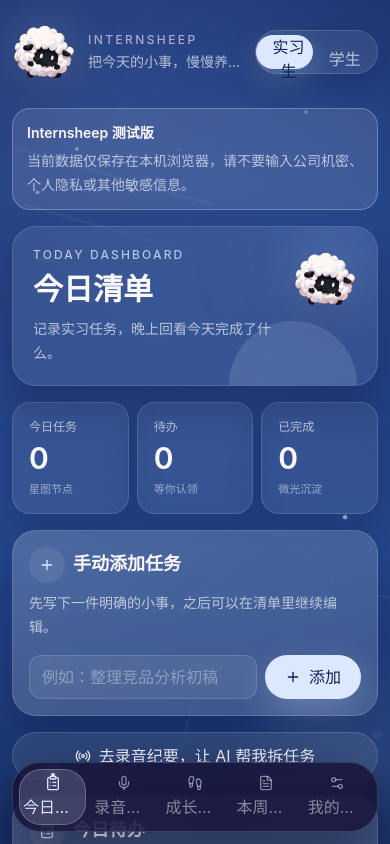
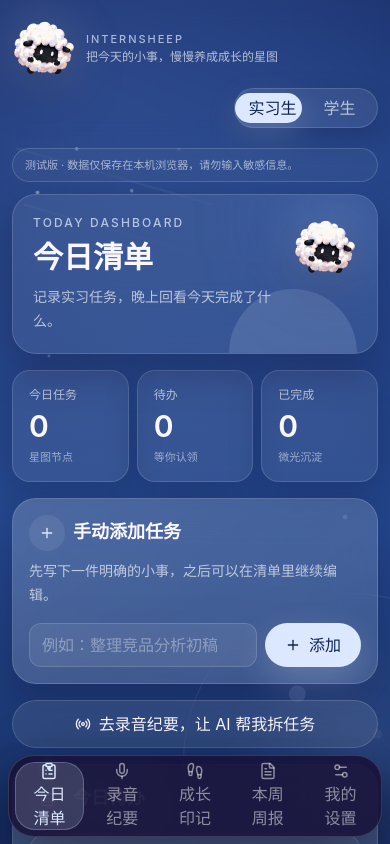
Before and after one commit to LYN-Christina/Internsheep, a Next.js app: page / in a window 390 px wide. Shown: the top 844 px of the page. Built offline with nearby package versions, Linux system fonts and the light colour scheme.

Commit message:
Fix mobile navigation layout

```diff
--- a/app/page.tsx
+++ b/app/page.tsx
@@ -834,31 +834,37 @@
   }
 
   return (
-    <main className="relative mx-auto flex min-h-screen max-w-4xl flex-col gap-4 px-3 pb-[calc(6.75rem+env(safe-area-inset-bottom))] pt-3 transition-colors duration-300 sm:px-4 sm:pb-[calc(7.5rem+env(safe-area-inset-bottom))] sm:pt-5">
+    <main className="relative mx-auto flex min-h-screen max-w-4xl flex-col gap-3 px-3 pb-[calc(6.5rem+env(safe-area-inset-bottom))] pt-2 transition-colors duration-300 sm:gap-4 sm:px-4 sm:pb-[calc(7.5rem+env(safe-area-inset-bottom))] sm:pt-5">
       <div aria-hidden="true" className="cosmic-ornaments" />
       <span aria-hidden="true" className="twinkle-star left-[78%] top-[13%]" />
       <span aria-hidden="true" className="twinkle-star left-[12%] top-[42%]" />
       <span aria-hidden="true" className="twinkle-star left-[88%] top-[61%]" />
       <header className="sticky top-0 z-10 -mx-3 px-3 py-2 backdrop-blur-sm sm:-mx-4 sm:px-4">
-        <div className="mx-auto flex max-w-4xl items-center justify-between gap-3">
-          <div className="flex min-w-0 items-center gap-3">
+        <div className="mx-auto flex max-w-4xl flex-col gap-2 sm:flex-row sm:items-center sm:justify-between sm:gap-3">
+          <div className="flex min-w-0 items-center gap-2.5 sm:gap-3">
             <CompanionMark />
             <div className="min-w-0">
-              <p className="text-xs font-medium uppercase tracking-[0.2em] text-[rgba(231,214,238,0.7)]">
+              <p className="text-[11px] font-medium uppercase tracking-[0.18em] text-[color-mix(in_srgb,var(--primary)_72%,transparent)] sm:text-xs sm:tracking-[0.2em]">
                 Internsheep
               </p>
-              <p className="mt-1 truncate text-sm text-[var(--muted-foreground)]">
+              <p className="mt-0.5 max-w-[13rem] truncate text-xs text-[var(--muted-foreground)] sm:mt-1 sm:max-w-none sm:text-sm">
                 把今天的小事，慢慢养成成长的星图
               </p>
             </div>
           </div>
-          <RoleSwitcher role={role} onSwitchRole={switchRole} />
+          <div className="flex justify-end sm:block">
+            <RoleSwitcher role={role} onSwitchRole={switchRole} />
+          </div>
         </div>
       </header>
 
       <Toast message={errorMessage} />
 
-      <NoticeBanner tone="accent">
+      <p className="rounded-[var(--radius-pill)] border border-[color-mix(in_srgb,var(--primary)_18%,transparent)] bg-[rgba(255,255,255,0.045)] px-3 py-1.5 text-[11px] leading-5 text-[rgba(255,255,255,0.58)] backdrop-blur-xl sm:text-xs">
+        测试版 · 数据仅保存在本机浏览器，请勿输入敏感信息。
+      </p>
+
+      <NoticeBanner className="hidden" tone="accent">
         <p className="font-semibold text-[var(--foreground)]">Internsheep 测试版</p>
         <p className="mt-1">
           当前数据仅保存在本机浏览器，请不要输入公司机密、个人隐私或其他敏感信息。
--- a/components/navigation/BottomNav.tsx
+++ b/components/navigation/BottomNav.tsx
@@ -15,30 +15,30 @@
 
 const items: Array<{
   view: AppView;
-  label: string;
+  labelLines: [string, string];
   icon: typeof ClipboardList;
 }> = [
-  { view: "today", label: "今日清单", icon: ClipboardList },
-  { view: "recording", label: "录音纪要", icon: Mic },
-  { view: "growth", label: "成长印记", icon: Footprints },
-  { view: "weekly", label: "本周周报", icon: FileText },
-  { view: "settings", label: "我的设置", icon: Settings2 },
+  { view: "today", labelLines: ["今日", "清单"], icon: ClipboardList },
+  { view: "recording", labelLines: ["录音", "纪要"], icon: Mic },
+  { view: "growth", labelLines: ["成长", "印记"], icon: Footprints },
+  { view: "weekly", labelLines: ["本周", "周报"], icon: FileText },
+  { view: "settings", labelLines: ["我的", "设置"], icon: Settings2 },
 ];
 
 export function BottomNav({ currentView, onChange }: BottomNavProps) {
   return (
-    <nav className="fixed inset-x-0 bottom-0 z-20 px-3 pb-[calc(0.75rem+env(safe-area-inset-bottom))]">
-      <div className="mx-auto grid max-w-4xl grid-cols-5 gap-1 rounded-[28px] border border-[var(--border)] bg-[rgba(20,13,51,0.78)] p-1.5 shadow-[0_18px_60px_rgba(5,3,18,0.46)] backdrop-blur-2xl">
-        {items.map(({ icon: Icon, label, view }) => {
+    <nav className="fixed inset-x-0 bottom-0 z-20 px-2 pb-[calc(0.45rem+env(safe-area-inset-bottom))] sm:px-3 sm:pb-[calc(0.75rem+env(safe-area-inset-bottom))]">
+      <div className="mx-auto grid max-w-4xl grid-cols-5 gap-1 rounded-[26px] border border-[var(--border)] bg-[rgba(20,13,51,0.82)] p-1.5 shadow-[0_18px_60px_rgba(5,3,18,0.46)] backdrop-blur-2xl">
+        {items.map(({ icon: Icon, labelLines, view }) => {
           const active = currentView === view;
 
           return (
             <button
               aria-current={active ? "page" : undefined}
-              className={`relative flex min-h-14 flex-col items-center justify-center gap-1 rounded-[22px] px-1 text-[10px] leading-tight transition active:scale-[0.98] ${
+              className={`relative flex min-h-[3.75rem] min-w-0 flex-col items-center justify-center gap-0.5 rounded-[20px] px-0.5 text-[11px] leading-[1.05] transition active:scale-[0.98] sm:min-h-16 sm:gap-1 sm:text-xs ${
                 active
-                  ? "bg-[color-mix(in_srgb,var(--primary)_18%,transparent)] text-[var(--primary)] shadow-[inset_0_0_0_1px_color-mix(in_srgb,var(--primary)_26%,transparent)]"
-                  : "text-[rgba(255,255,255,0.48)] hover:bg-[rgba(255,255,255,0.07)] hover:text-[rgba(255,255,255,0.78)]"
+                  ? "bg-[color-mix(in_srgb,var(--primary)_16%,transparent)] text-[var(--primary)] shadow-[inset_0_0_0_1px_color-mix(in_srgb,var(--primary)_24%,transparent)]"
+                  : "text-[rgba(255,255,255,0.5)] hover:bg-[rgba(255,255,255,0.07)] hover:text-[rgba(255,255,255,0.78)]"
               }`}
               key={view}
               type="button"
@@ -47,8 +47,11 @@
               {active ? (
                 <span className="absolute top-1 size-1 rounded-full bg-[var(--primary)] shadow-[0_0_12px_color-mix(in_srgb,var(--primary)_80%,transparent)]" />
               ) : null}
-              <Icon aria-hidden="true" className="size-4" />
-              <span className="max-w-full truncate text-center">{label}</span>
+              <Icon aria-hidden="true" className="size-[18px] sm:size-5" />
+              <span className="flex flex-col items-center whitespace-nowrap text-center font-medium">
+                <span>{labelLines[0]}</span>
+                <span>{labelLines[1]}</span>
+              </span>
             </button>
           );
         })}
--- a/components/role/RoleSwitcher.tsx
+++ b/components/role/RoleSwitcher.tsx
@@ -14,7 +14,7 @@
   return (
     <div
       aria-label="当前角色"
-      className="relative grid h-11 w-[9.75rem] grid-cols-2 rounded-[var(--radius-pill)] border border-[var(--border)] bg-[rgba(255,255,255,0.08)] p-1 shadow-[0_10px_28px_rgba(10,7,33,0.18)] backdrop-blur-xl"
+      className="relative grid h-10 w-[9rem] shrink-0 grid-cols-2 rounded-[var(--radius-pill)] border border-[var(--border)] bg-[rgba(255,255,255,0.08)] p-1 shadow-[0_10px_28px_rgba(10,7,33,0.18)] backdrop-blur-xl sm:h-11 sm:w-[9.75rem]"
       role="tablist"
     >
       <span
@@ -28,7 +28,7 @@
         return (
           <button
             aria-selected={active}
-            className={`relative z-10 flex h-full items-center justify-center rounded-[var(--radius-pill)] px-2 text-xs font-semibold transition-colors ${
+            className={`relative z-10 flex h-full min-w-0 items-center justify-center rounded-[var(--radius-pill)] px-1 text-[12px] font-semibold leading-none transition-colors sm:px-2 sm:text-xs ${
               active
                 ? "text-[var(--primary-foreground)]"
                 : "text-[var(--muted-foreground)] hover:text-[var(--foreground)]"
@@ -38,7 +38,7 @@
             type="button"
             onClick={() => onSwitchRole(item.value)}
           >
-            {item.label}
+            <span className="block whitespace-nowrap">{item.label}</span>
           </button>
         );
       })}
--- a/components/ui/app-shell.tsx
+++ b/components/ui/app-shell.tsx
@@ -1,5 +1,6 @@
 import type { ReactNode } from "react";
 import { ChevronRight } from "lucide-react";
+import Image from "next/image";
 
 import { cn } from "@/lib/utils";
 
@@ -223,11 +224,13 @@
   return (
     <div className="relative size-16 shrink-0 overflow-visible">
       <div className="absolute inset-0 rounded-full bg-[color-mix(in_srgb,var(--primary)_18%,transparent)] blur-xl" />
-      <img
+      <Image
         alt=""
         aria-hidden="true"
         className="relative size-16 object-contain drop-shadow-[0_14px_26px_rgba(8,5,28,0.32)]"
-        src="/assets/sheep-star-cutout.png?v=2"
+        height={64}
+        src="/assets/sheep-star-cutout-v2.png"
+        width={64}
       />
     </div>
   );
```
Also changed, not shown: public/assets/sheep-star-cutout-v2.png (added).
